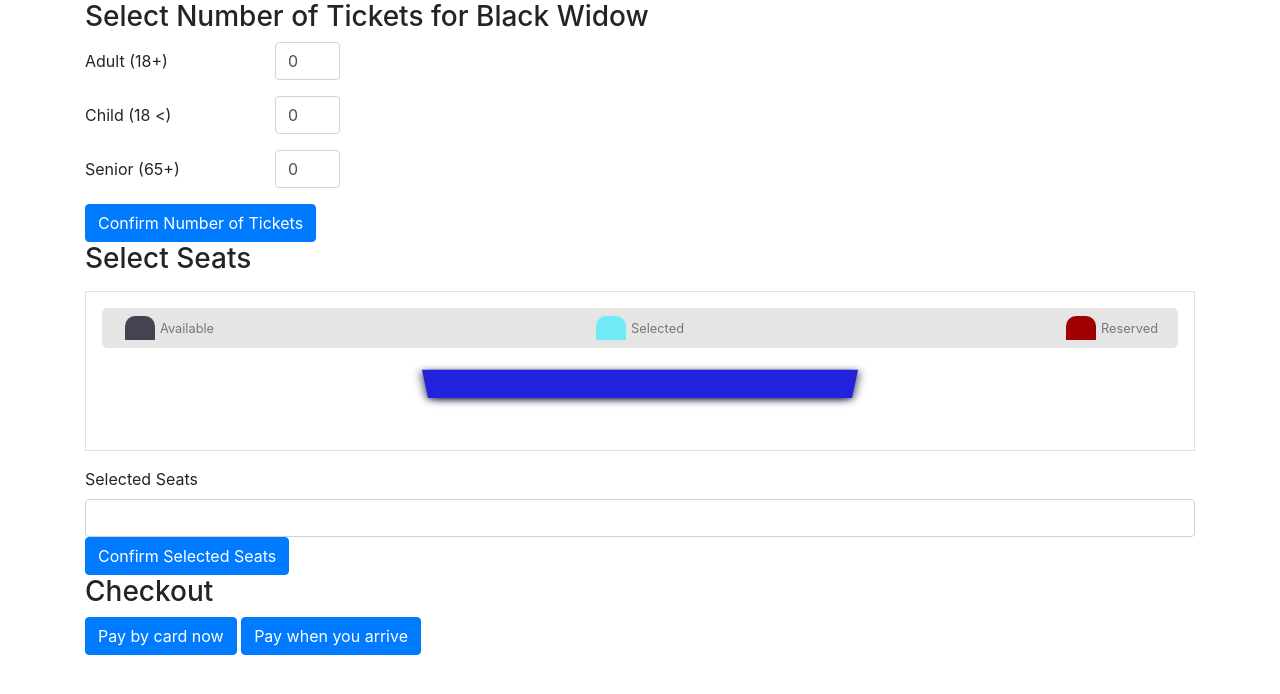
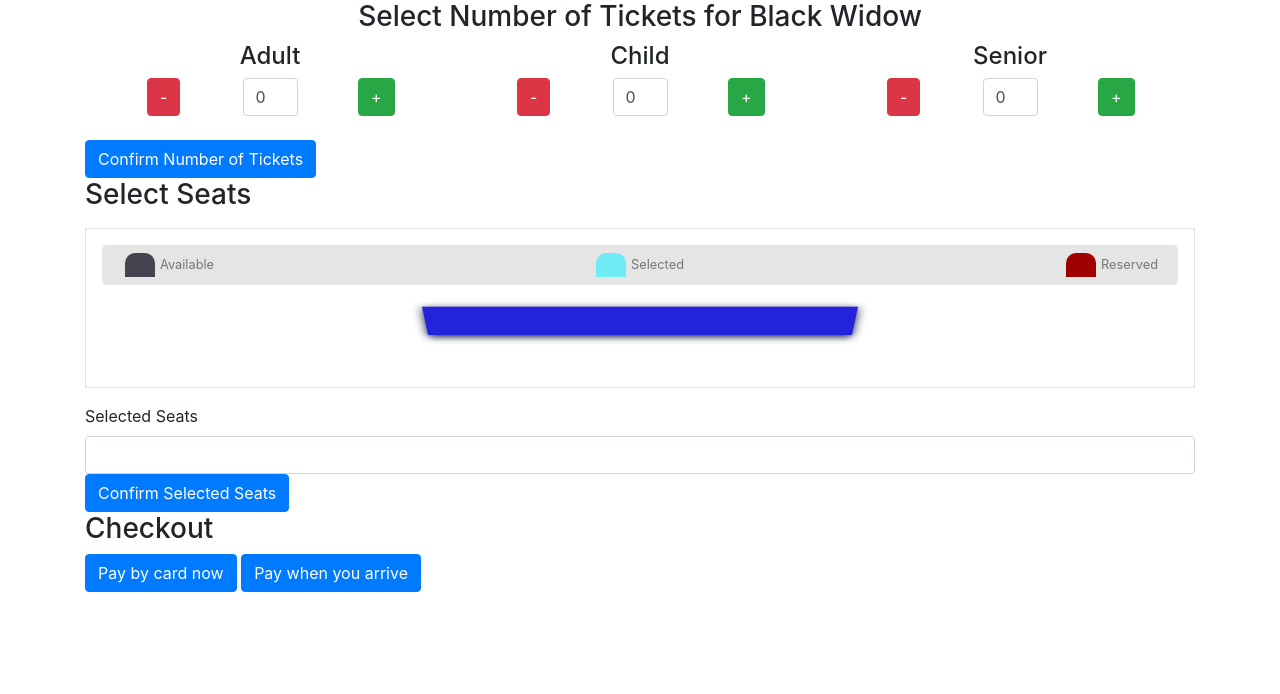
Before and after one commit to AndrzejMiskow/PyFilms-FullStack-Application, a Django app: template PyFilmsInc_root/customer/templates/buyTickets.html in a window 1280 px wide. Shown: the part 56-750 px from the top of the page. Run offline with Django 3.2, Linux system fonts and the light colour scheme; the template is opened without the code that fills it: values that come from a table or form of the project are taken from there, others are empty; data comes from the database, SQL or seed files in the repository; both versions use the stored data as it was after the commit; some libraries are stand-ins or nearby versions.

Commit message:
fixed issue with negative tickets in the buyticket section

```diff
--- a/PyFilmsInc_root/customer/templates/buyTickets.html
+++ b/PyFilmsInc_root/customer/templates/buyTickets.html
@@ -18,31 +18,66 @@ Checkout
                             "qAdult" quantity of Adults Tickets
                             "qSenior" quantity of Senior Tickets
  -->
-    <h3>Select Number of Tickets for {{movie}}</h3>
     <form action="/customer/booking/{{pk}}" name="form1" method="post" class="needs-validation"
           novalidate
     >{% csrf_token %}
-        <div class="form-group row">
-            <label for="qAdult" class="col-sm-2 col-form-label">Adult (18+)</label>
-            <div class="col-sm-1">
-                <input type="number" class="form-control" id="qAdult" name="qAdult" value="0">
-            </div>
+        <div class="container" align="center">
+                <h3>Select Number of Tickets for {{movie}}</h3>
+                <div class="row">
+                    <div class="col ticket-title">
+                        <div class="container">
+                            <h4 align="center">Adult</h4>
+                            <div class="row" align="center">
+                                <div class="col">
+                                    <button type="button" class="btn btn-danger" onclick="minusAdult()">-</button>
+                                </div>
+                                <div class="col-3">
+                                    <input type="number" class="form-control tEntry" id="qAdult" name="qAdult"
+                                           value="0">
+                                </div>
+                                <div class="col">
+                                    <button type="button" class="btn btn-success" onclick="addAdult()">+</button>
+                                </div>
+                            </div>
+                        </div>
+                    </div>
+                    <div class="col ticket-title">
+                        <div class="container">
+                            <h4>Child</h4>
+                            <div class="row" align="center">
+                                <div class="col">
+                                    <button type="button" class="btn btn-danger" onclick="minusChild()">-</button>
+                                </div>
+                                <div class="col-3">
+                                    <input type="number" class="form-control tEntry" id="qChild" name="qChild"
+                                           value="0">
+                                </div>
+                                <div class="col">
+                                    <button type="button" class="btn btn-success" onclick="addChild()">+</button>
+                                </div>
+                            </div>
+                        </div>
+                    </div>
+                    <div class="col ticket-title">
+                        <div class="container">
+                            <h4 align="center">Senior</h4>
+                            <div class="row" align="center">
+                                <div class="col">
+                                    <button type="button" class="btn btn-danger" onclick="minusSenior()">-</button>
+                                </div>
+                                <div class="col-3">
+                                    <input type="number" class="form-control tEntry" id="qSenior" name="qSenior"
+                                           value="0">
+                                </div>
+                                <div class="col">
+                                    <button type="button" class="btn btn-success" onclick="addSenior()">+</button>
+                                </div>
+                            </div>
+                        </div>
+                    </div>
+                </div>
         </div>
-
-        <div class="form-group row">
-            <label for="qChild" class="col-sm-2 col-form-label">Child (18 <)</label>
-            <div class="col-sm-1">
-                <input type="number" class="form-control" id="qChild" name="qChild" value="0">
-            </div>
-        </div>
-
-        <div class="form-group row">
-            <label for="qSenior" class="col-sm-2 col-form-label">Senior (65+)</label>
-            <div class="col-sm-1">
-                <input type="number" class="form-control" id="qSenior" name="qSenior" value="0">
-            </div>
-        </div>
-
+        <br>
         <!-- Used to get the total number of tickets selected above this is sent to takeData() function-->
         <button type="button" class="btn btn-primary" onclick="takeData(); return false;">Confirm Number of Tickets</button>
 
--- a/PyFilmsInc_root/static/customer/js/seatLayout.js
+++ b/PyFilmsInc_root/static/customer/js/seatLayout.js
@@ -66,3 +66,32 @@ seatLayout.addEventListener('click', e => {
     }
 
 });
+
+function minusAdult(){
+    if (document.getElementById("qAdult").value > 0){
+        document.getElementById("qAdult").value -= 1;
+    }
+}
+function addAdult(){
+    document.getElementById("qAdult").value++;
+}
+
+function minusSenior(){
+    if (document.getElementById("qSenior").value > 0){
+        document.getElementById("qSenior").value -= 1;
+    }
+}
+
+function addSenior(){
+    document.getElementById("qSenior").value++;
+}
+
+function minusChild(){
+    if (document.getElementById("qChild").value > 0){
+        document.getElementById("qChild").value -= 1;
+    }
+}
+
+function addChild(){
+    document.getElementById("qChild").value++;
+    }
```
Also changed, not shown: PyFilmsInc_root/db.sqlite3, 10 other files.
